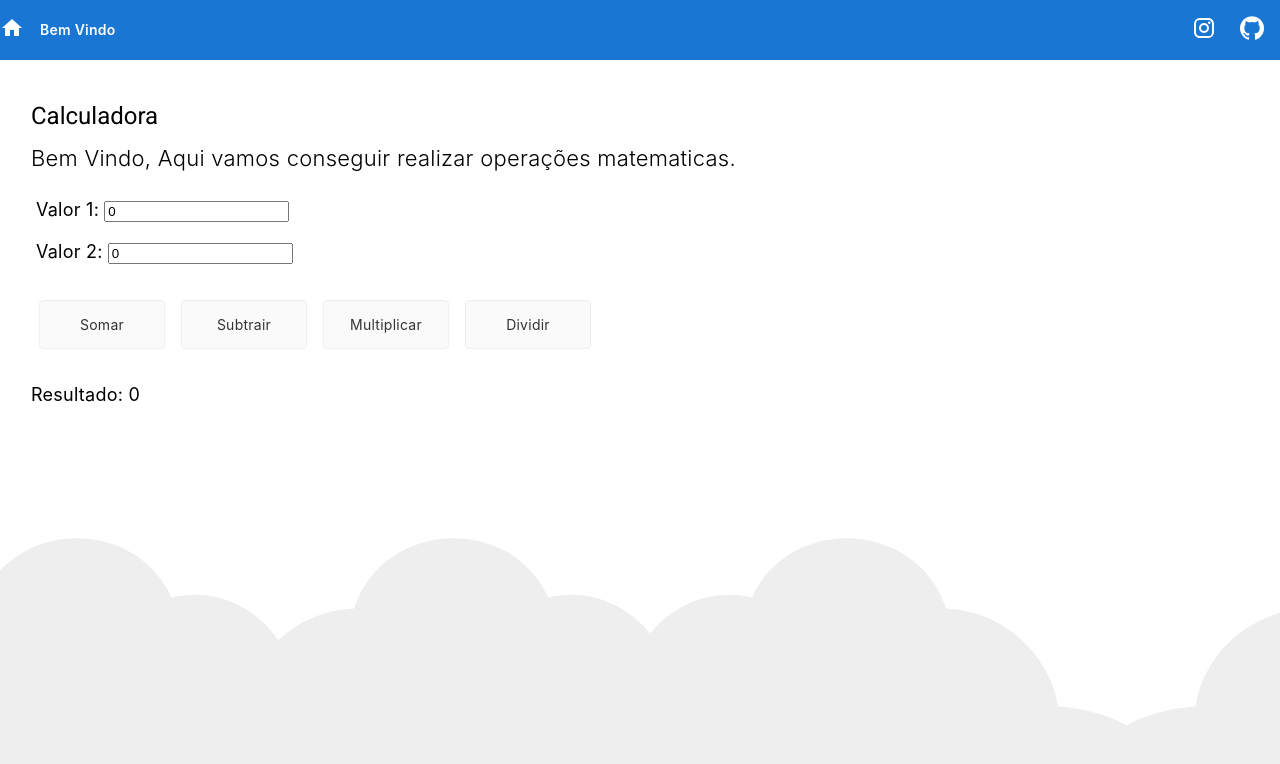
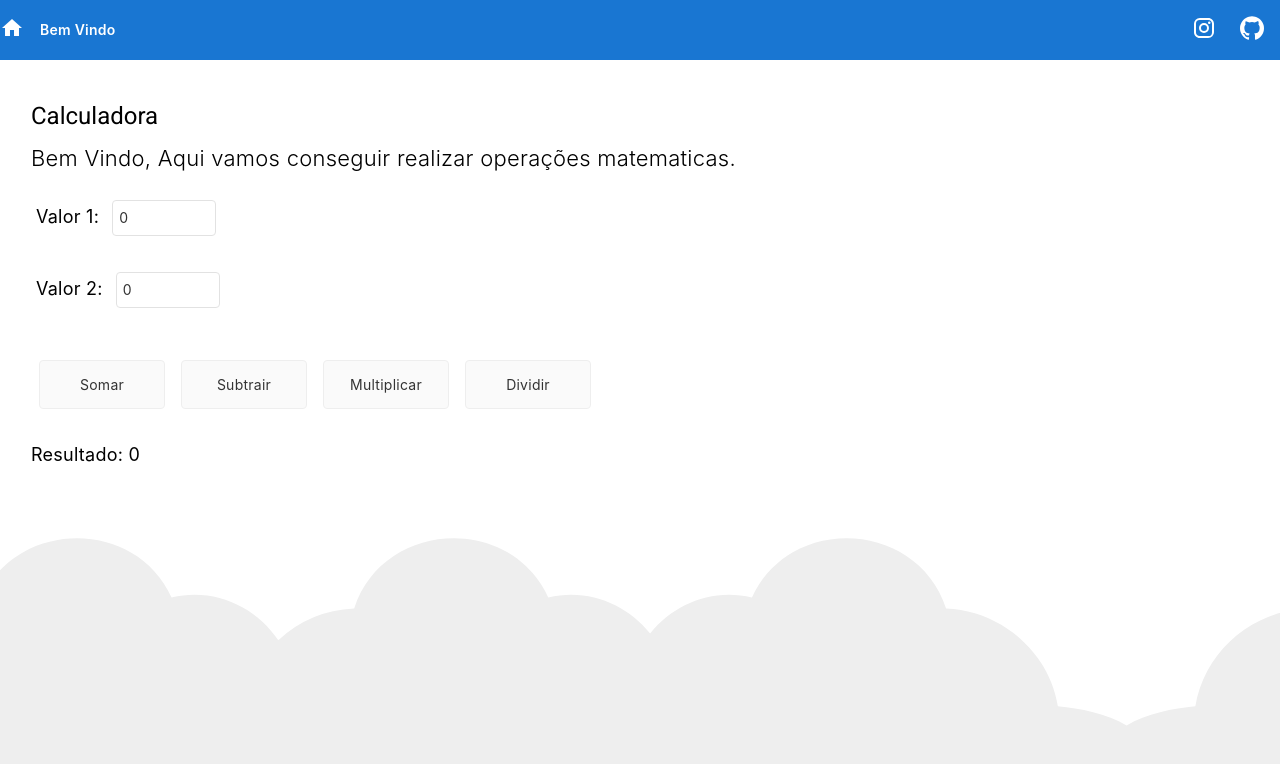
Before and after one commit to GustavoGAP/apl-internet-projeto-stag-angular, an Angular app: page /calculadora in a window 1280 px wide. Shown: the top 764 px of the page. Built offline with nearby package versions, Linux system fonts and the light colour scheme.

Commit message:
Feat(ProjetoStag) : Adicionando componente numero Crescente e Melhoria css input

```diff
--- a/src/app/app-routing.module.ts
+++ b/src/app/app-routing.module.ts
@@ -6,12 +6,14 @@ import { CalculadoraComponent } from "./components/calculadora/calculadora.compo
 import { CalcularMDCComponent } from "./components/calcular-mdc/calcular-mdc.component";
 
 import { HeaderComponentComponent } from "./components/header-component/header-component.component";
+import { NumerosCrescentesComponent } from "./components/numeros-crescentes/numeros-crescentes.component";
 
 const routes: Routes = [
     {path: '', component: BotoesHomeComponent},
     {path: 'calculadora', component: CalculadoraComponent},
     {path: 'calculadoraKWH', component: CalculadoraKWHComponent},
-    {path: 'calculadoraMDC', component: CalcularMDCComponent }
+    {path: 'calculadoraMDC', component: CalcularMDCComponent},
+    {path: 'numerosCrescentes', component: NumerosCrescentesComponent}
 ];
 
 @NgModule({
--- a/src/app/app.module.ts
+++ b/src/app/app.module.ts
@@ -11,6 +11,7 @@ import { CalculadoraComponent } from './components/calculadora/calculadora.compo
 import { BotoesHomeComponent } from './components/botoes-home/botoes-home.component';
 import { CalculadoraKWHComponent } from './components/calculadora-kwh/calculadora-kwh.component';
 import { CalcularMDCComponent } from './components/calcular-mdc/calcular-mdc.component';
+import { NumerosCrescentesComponent } from './components/numeros-crescentes/numeros-crescentes.component';
 
 @NgModule({
   declarations: [
@@ -19,7 +20,8 @@ import { CalcularMDCComponent } from './components/calcular-mdc/calcular-mdc.com
     CalculadoraComponent,
     BotoesHomeComponent,
     CalculadoraKWHComponent,
-    CalcularMDCComponent
+    CalcularMDCComponent,
+    NumerosCrescentesComponent
   ],
   imports: [
     BrowserModule,
--- a/src/app/components/botoes-home/botoes-home.component.html
+++ b/src/app/components/botoes-home/botoes-home.component.html
@@ -38,7 +38,7 @@
                         </a>
                     </div>
                     <div>
-                        <a class="card" rel="noopener" routerLink="/components/calculadora/calculadora.component">
+                        <a class="card" rel="noopener" routerLink="/numerosCrescentes">
                             <span>Numeros Crescentes</span>
                             <svg class="material-icons" xmlns="http://www.w3.org/2000/svg" width="24" height="24"
                                 viewBox="0 0 24 24">
--- a/src/app/components/calculadora-kwh/calculadora-kwh.component.html
+++ b/src/app/components/calculadora-kwh/calculadora-kwh.component.html
@@ -8,11 +8,11 @@
 
     <br>
     <label for="quantidade" class="letras">Quantidade:</label>
-    <input type="number" id="quantidade" [(ngModel)]="quantidade">
+    <input class="input-class-inserir" type="number" id="quantidade" [(ngModel)]="quantidade">
 
     <br><br>
     <label for="valorUnitario" class="letras">Valor unitário:</label>
-    <input type="number" id="valorUnitario" [(ngModel)]="valorUnitario">
+    <input class="input-class-inserir"  type="number" id="valorUnitario" [(ngModel)]="valorUnitario">
 
     <br><br>
     <button class="botoes" (click)="calcularValor()">Calcular valor</button>
--- a/src/app/components/calculadora/calculadora.component.html
+++ b/src/app/components/calculadora/calculadora.component.html
@@ -9,11 +9,11 @@
     <br>
     <!-- Input para número 1 -->
     <label for="numero1" class="letras">Valor 1:</label>
-    <input type="number" id="numero1" [(ngModel)]="numero1">
+    <input class="input-class-inserir" type="number" id="numero1" [(ngModel)]="numero1">
     <br><br>
     <!-- Input para número 2 -->
     <label for="numero2" class="letras">Valor 2:</label>
-    <input type="number" id="numero2" [(ngModel)]="numero2">
+    <input class="input-class-inserir" type="number" id="numero2" [(ngModel)]="numero2">
 
     <br><br>
     <!-- Botões de operações -->
--- a/src/app/components/calcular-mdc/calcular-mdc.component.html
+++ b/src/app/components/calcular-mdc/calcular-mdc.component.html
@@ -8,12 +8,12 @@
     <br>
     <div>
         <label for="num1" class="letras">Número 1:</label>
-        <input type="number" id="num1" [(ngModel)]="num1" />
+        <input class="input-class-inserir" type="number" id="num1" [(ngModel)]="num1" />
     </div>
     <br><br>
     <div>
         <label for="num2" class="letras">Número 2:</label>
-        <input type="number" id="num2" [(ngModel)]="num2" />
+        <input class="input-class-inserir" type="number" id="num2" [(ngModel)]="num2" />
     </div>
     <br><br>
     <div>
--- /dev/null
+++ b/src/app/components/numeros-crescentes/numeros-crescentes.component.html
@@ -0,0 +1,17 @@
+<div id="calculadora-container">
+    <header>
+        <h1 class="titulo">Numeros Crescentes</h1>
+        <p class="paragrafo">
+            Bem Vindo, Aqui vamos definir se os numeros escrito pelo usuario estão em orderm crescente, somente numeros
+            inteiros positivos.
+        </p>
+    </header>
+
+    <div><br>
+        <label for="numero" class="letras">Digite um número:</label>
+        <input class="input-class-inserir" type="number" id="numero" [(ngModel)]="numero">
+        <br><br>
+        <button class="botoes" (click)="verificarCrescente()">Verificar</button>
+        <p class="letras" id="resultado">{{resultado}}</p>
+    </div>
+</div>
--- /dev/null
+++ b/src/app/components/numeros-crescentes/numeros-crescentes.component.ts
@@ -0,0 +1,34 @@
+import { Component } from '@angular/core';
+
+@Component({
+  selector: 'app-numeros-crescentes',
+  templateUrl: './numeros-crescentes.component.html',
+  styleUrls: ['./numeros-crescentes.component.css']
+})
+export class NumerosCrescentesComponent {
+
+  numero: number = 0;
+  resultado: string = '';
+
+  verificarCrescente(): void {
+    // Converte o número em uma string para poder percorrer seus caracteres
+    const strNumero: string = this.numero.toString();
+
+    // Inicializa a variável de controle
+    let anterior: number = -1; // Valor inválido para garantir que o primeiro caracter será maior
+
+    // Percorre cada caracter da string verificando se é maior que o anterior
+    for (let i = 0; i < strNumero.length; i++) {
+      const atual: number = parseInt(strNumero.charAt(i));
+      if (atual <= anterior) {
+        // Se o caracter atual não for maior que o anterior, o número não é crescente
+        this.resultado = 'O número não é crescente';
+        return;
+      }
+      anterior = atual;
+    }
+
+    // Se percorreu toda a string sem encontrar caracteres fora da ordem crescente, o número é crescente
+    this.resultado = 'O número é crescente';
+  }
+}
--- a/src/styles.css
+++ b/src/styles.css
@@ -66,3 +66,37 @@ body { margin: 0; font-family: Roboto, "Helvetica Neue", sans-serif; }
     font-size: 18px;
     margin: 5px;
 }
+
+.input-class{
+    all: unset;
+    border-radius: 4px;
+    border: 1px solid #e2e2e2;
+    background-color: #ffffff;
+    height: 24px;
+    width: 62px;
+    margin: 0px 8px 16px;
+    padding: 5px 6px;
+    display: inline-flex;
+    flex-direction: inherit;
+    justify-content: center;
+    align-items: center;
+    transition: all 0.2s ease-in-out;
+    line-height: 24px;
+}
+
+.input-class-inserir{
+    all: unset;
+    border-radius: 4px;
+    border: 1px solid #e2e2e2;
+    background-color: #ffffff;
+    height: 24px;
+    width: 90px;
+    margin: 0px 8px 16px;
+    padding: 5px 6px;
+    display: inline-flex;
+    flex-direction: inherit;
+    justify-content: center;
+    align-items: center;
+    transition: all 0.2s ease-in-out;
+    line-height: 24px;
+}
```
Also changed, not shown: src/app/components/numeros-crescentes/numeros-crescentes.component.css (added), 1 other file (tests, documents, lock files or other folders).
